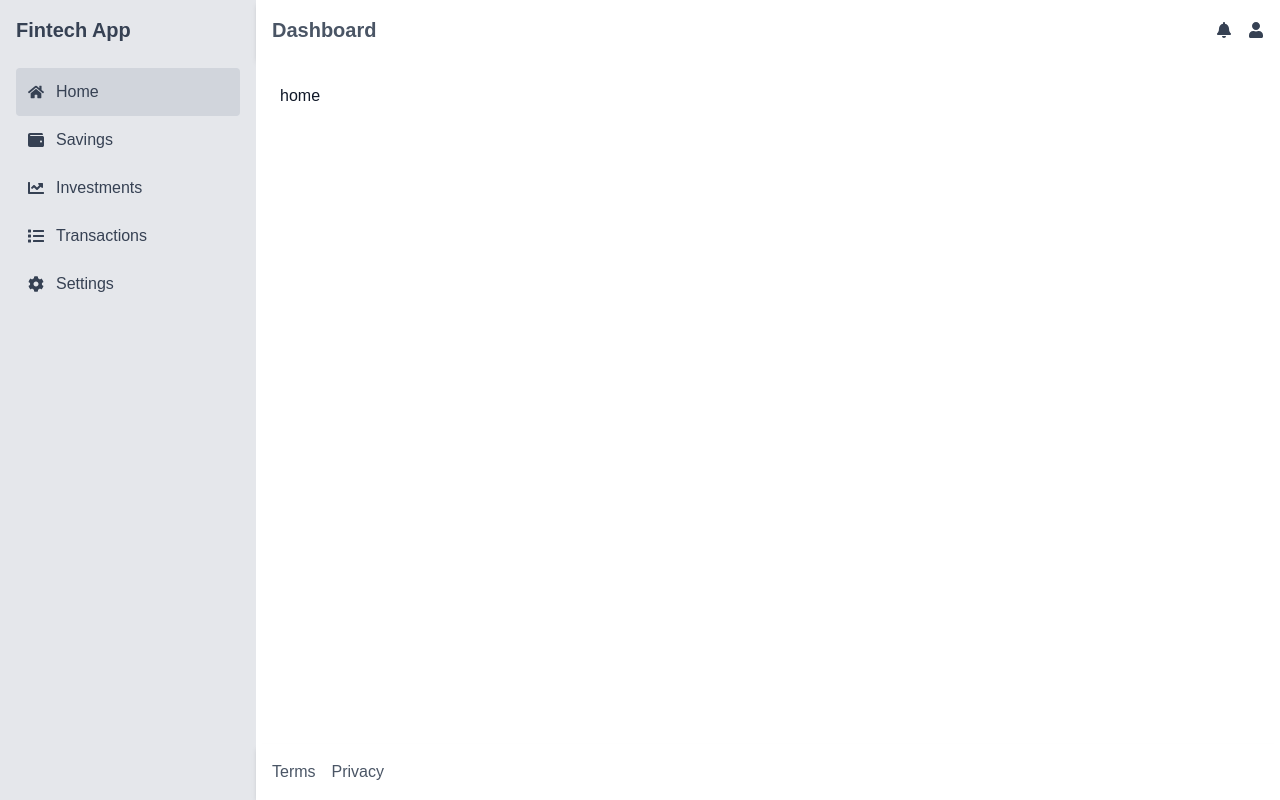
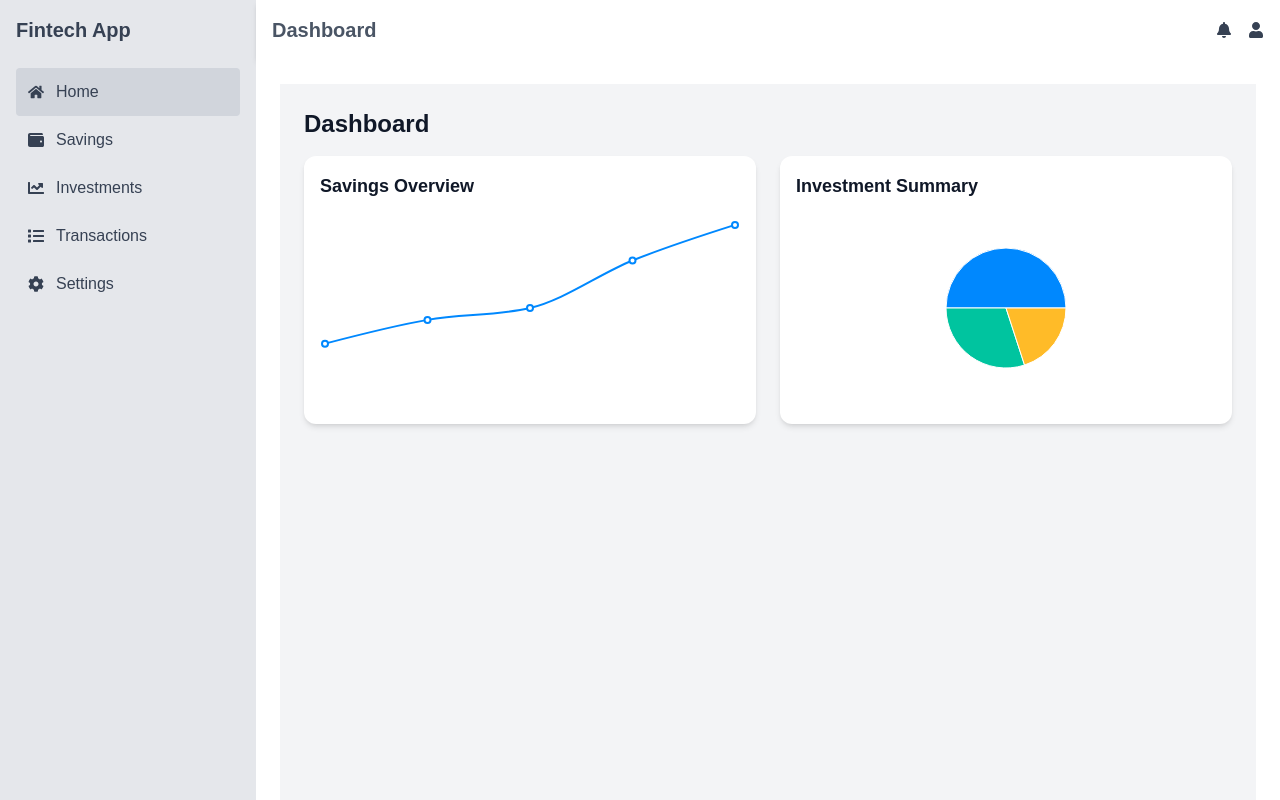
Before and after one commit to Efoneli/savings-app, a Next.js app: page / in a window 1280 px wide. Shown: the top 800 px of the page. Built offline with nearby package versions, Linux system fonts and the light colour scheme.

Commit message:
home page added

```diff
--- /dev/null
+++ b/app/components/Recent.tsx
@@ -0,0 +1,44 @@
+import { FaPlus, FaMoneyBillWave, FaExchangeAlt } from "react-icons/fa";
+
+export default function Recent() {
+  const recentTransactions = [
+    { id: 1, type: "Deposit", amount: "$1,000", date: "2024-08-10" },
+    { id: 2, type: "Withdrawal", amount: "$200", date: "2024-08-09" },
+    { id: 3, type: "Investment", amount: "$500", date: "2024-08-08" },
+  ];
+
+  <div>
+    <div className="grid grid-cols-4 gap-4">
+      {/* Recent Transactions */}
+      <div className="bg-white col-span-3 p-4 rounded-xl shadow-md mt-6">
+        <h2 className="text-lg font-semibold mb-2">Recent Transactions</h2>
+        <ul>
+          {recentTransactions.map((txn) => (
+            <li
+              key={txn.id}
+              className="flex justify-between p-2 border-b last:border-0"
+            >
+              <span>{txn.type}</span>
+              <span>{txn.amount}</span>
+              <span className="text-gray-500">{txn.date}</span>
+            </li>
+          ))}
+        </ul>
+      </div>
+
+      {/* Quick Actions */}
+      <div className="mt-6 flex flex-col gap-4 col-span-1 border border-gray-300 p-4 rounded-2xl">
+        <h2 className="text-lg font-semibold mb-2">Quick access</h2>
+        <button className="flex items-center justify-center gap-2 px-2 py-6 bg-gray-200 rounded-lg shadow hover:bg-gray-300">
+          <FaPlus /> Deposit
+        </button>
+        <button className="flex items-center justify-center gap-2 px-2 py-6 bg-gray-200 rounded-lg shadow hover:bg-gray-300">
+          <FaMoneyBillWave /> Withdraw
+        </button>
+        <button className="flex items-center justify-center gap-2 px-2 py-6 bg-gray-200 rounded-lg shadow hover:bg-gray-300">
+          <FaExchangeAlt /> Transfer
+        </button>
+      </div>
+    </div>
+  </div>;
+}
--- a/app/page.tsx
+++ b/app/page.tsx
@@ -1,8 +1,80 @@
+"use client";
 
-export default function Home() {
+import {
+  LineChart,
+  Line,
+  PieChart,
+  Pie,
+  Tooltip,
+  ResponsiveContainer,
+  Cell,
+} from "recharts";
+import Recent from "./components/Recent";
+
+const savingsData = [
+  { month: "Jan", amount: 500 },
+  { month: "Feb", amount: 700 },
+  { month: "Mar", amount: 800 },
+  { month: "Apr", amount: 1200 },
+  { month: "May", amount: 1500 },
+];
+
+const investmentData = [
+  { name: "Stocks", value: 50 },
+  { name: "Bonds", value: 30 },
+  { name: "Crypto", value: 20 },
+];
+
+const COLORS = ["#0088FE", "#00C49F", "#FFBB28"];
+
+export default function HomePage() {
   return (
-   <div>
-    home
-   </div>
+    <div className="p-6 bg-gray-100 min-h-screen">
+      <h1 className="text-2xl font-bold mb-4">Dashboard</h1>
+
+      <div className="grid grid-cols-1 md:grid-cols-2 gap-6">
+        {/* Savings Overview Chart */}
+        <div className="bg-white p-4 rounded-xl shadow-md">
+          <h2 className="text-lg font-semibold mb-2">Savings Overview</h2>
+          <ResponsiveContainer width="100%" height={200}>
+            <LineChart data={savingsData}>
+              <Line
+                type="monotone"
+                dataKey="amount"
+                stroke="#0088FE"
+                strokeWidth={2}
+              />
+              <Tooltip />
+            </LineChart>
+          </ResponsiveContainer>
+        </div>
+
+        {/* Investment Summary Chart */}
+        <div className="bg-white p-4 rounded-xl shadow-md">
+          <h2 className="text-lg font-semibold mb-2">Investment Summary</h2>
+          <ResponsiveContainer width="100%" height={200}>
+            <PieChart>
+              <Pie
+                data={investmentData}
+                dataKey="value"
+                cx="50%"
+                cy="50%"
+                outerRadius={60}
+              >
+                {investmentData.map((entry, index) => (
+                  <Cell
+                    key={`cell-${index}`}
+                    fill={COLORS[index % COLORS.length]}
+                  />
+                ))}
+              </Pie>
+              <Tooltip />
+            </PieChart>
+          </ResponsiveContainer>
+        </div>
+      </div>
+
+      <Recent />
+    </div>
   );
 }
--- a/package.json
+++ b/package.json
@@ -12,7 +12,8 @@
     "next": "15.2.4",
     "react": "^19.0.0",
     "react-dom": "^19.0.0",
-    "react-icons": "^5.5.0"
+    "react-icons": "^5.5.0",
+    "recharts": "^2.15.1"
   },
   "devDependencies": {
     "@eslint/eslintrc": "^3",
```
Also changed, not shown: 1 other file (tests, documents, lock files or other folders).
